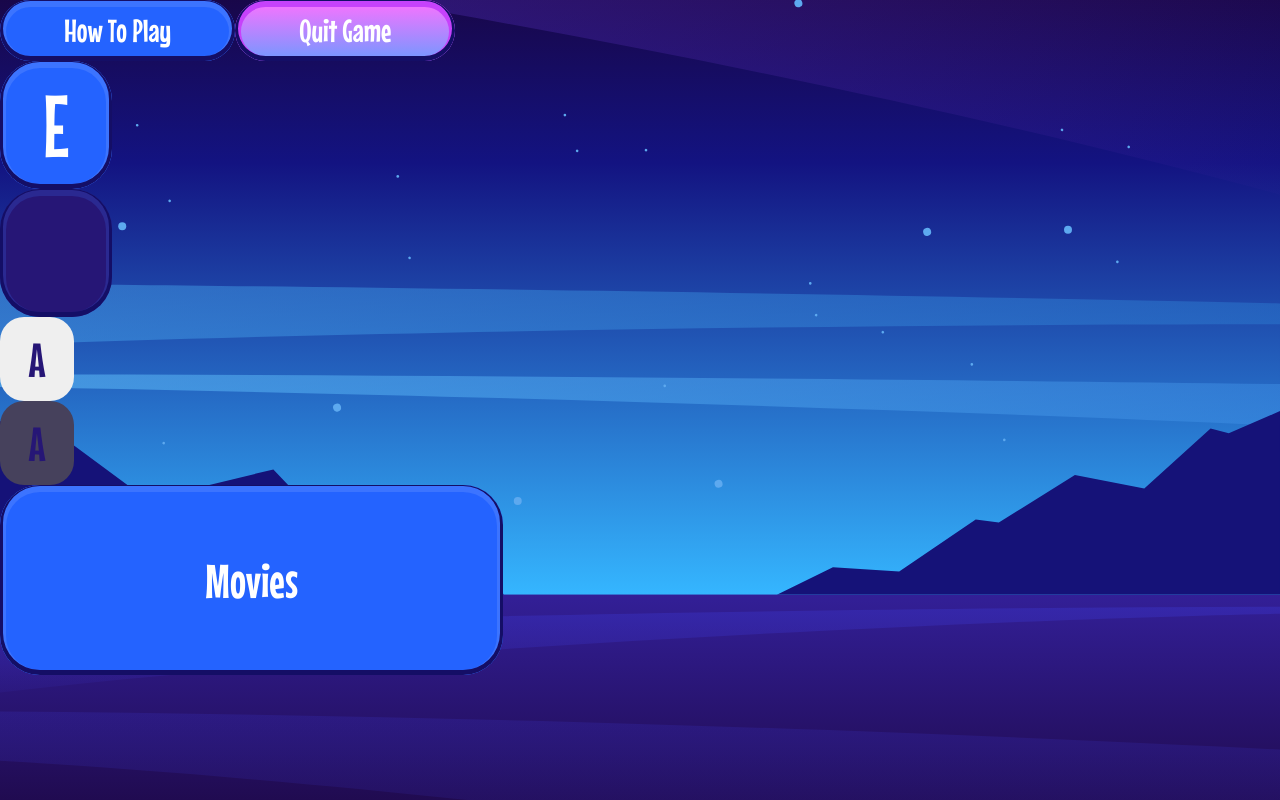
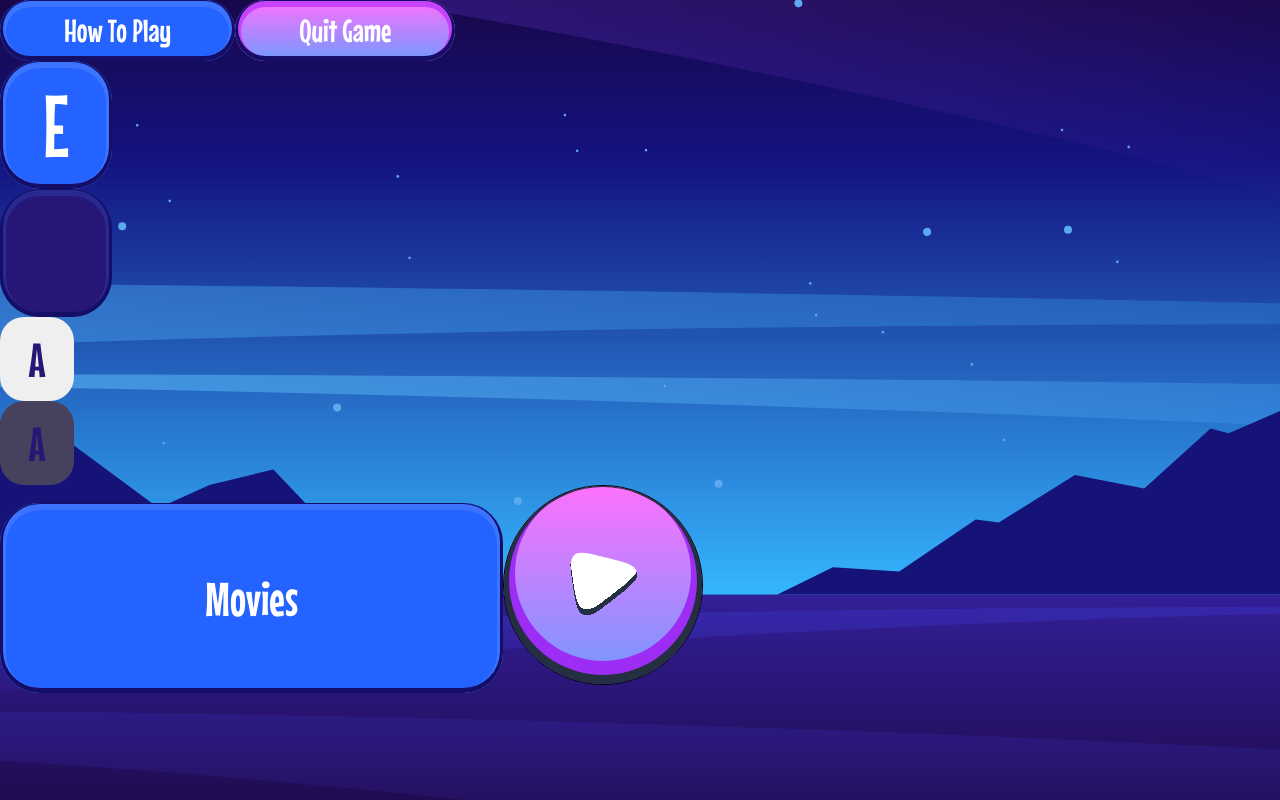
Before and after one commit to outHereSam/hangman-game, an Angular app: page / in a window 1280 px wide. Built offline with nearby package versions, Linux system fonts and the light colour scheme.

Commit message:
Adds play button styles

```diff
--- a/src/app/app.component.html
+++ b/src/app/app.component.html
@@ -5,3 +5,44 @@
 <button class="regular-letter">A</button>
 <button class="disabled-regular-letter">A</button>
 <button class="selectable-category">Movies</button>
+<button class="play-button">
+  <svg
+    xmlns="http://www.w3.org/2000/svg"
+    width="67"
+    height="64"
+    fill="none"
+    viewBox="0 0 67 64"
+  >
+    <g filter="url(#a)">
+      <path
+        fill="#fff"
+        d="m3.381 33.397-.283-1.845C.658 15.62-.563 7.654 4.026 3.32 8.616-1.013 16.31.84 31.7 4.545l2.035.49c21.007 5.058 31.51 7.587 33.051 15.019 1.541 7.431-7.06 14.08-24.26 27.376l-1.753 1.355c-13.98 10.808-20.972 16.212-27.15 13.67-6.18-2.543-7.534-11.382-10.242-29.058Z"
+      />
+    </g>
+    <defs>
+      <filter
+        id="a"
+        width="66.038"
+        height="62.264"
+        x=".925"
+        y=".811"
+        color-interpolation-filters="sRGB"
+        filterUnits="userSpaceOnUse"
+      >
+        <feFlood flood-opacity="0" result="BackgroundImageFix" />
+        <feBlend in="SourceGraphic" in2="BackgroundImageFix" result="shape" />
+        <feColorMatrix
+          in="SourceAlpha"
+          result="hardAlpha"
+          values="0 0 0 0 0 0 0 0 0 0 0 0 0 0 0 0 0 0 127 0"
+        />
+        <feOffset dy="-6" />
+        <feComposite in2="hardAlpha" k2="-1" k3="1" operator="arithmetic" />
+        <feColorMatrix
+          values="0 0 0 0 0.141176 0 0 0 0 0.188235 0 0 0 0 0.254902 0 0 0 1 0"
+        />
+        <feBlend in2="shape" result="effect1_innerShadow_15_637" />
+      </filter>
+    </defs>
+  </svg>
+</button>
--- a/src/styles.css
+++ b/src/styles.css
@@ -151,6 +151,22 @@ body {
   background-color: var(--blue-hover);
 }
 
+.play-button {
+  width: 200px;
+  height: 200px;
+  border-radius: 999px;
+  border: solid 1px black;
+  cursor: pointer;
+  background: linear-gradient(to bottom, #fe71fe, #7199ff);
+  box-shadow: inset 0 -4px 0 5px rgba(36, 48, 65, 1),
+    inset 0 -12px 0 11px rgba(157, 45, 245, 1);
+  transition: 0.2s ease-in;
+}
+
+.play-button:hover {
+  background: linear-gradient(to bottom, #fe71fe, #b6caff);
+}
+
 /*--------------------------------------------------------------------
 Media Queries
 --------------------------------------------------------------------*/
```
